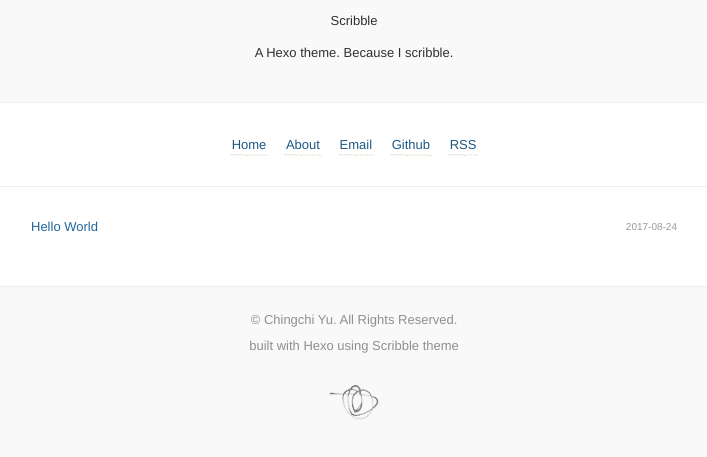
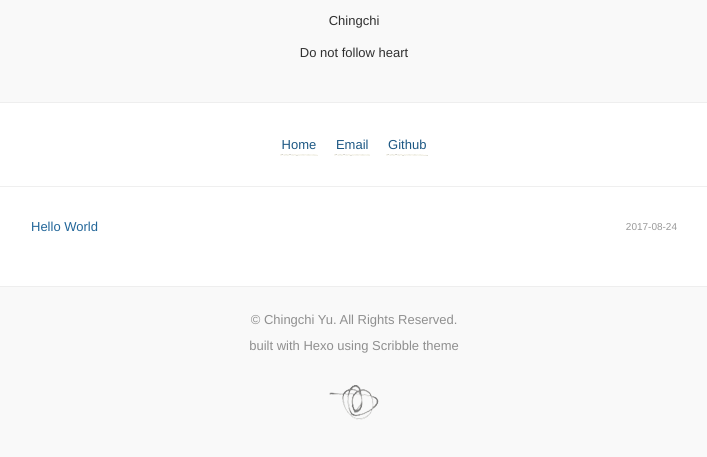
Before and after one commit to yjzer/yjzer.github.io, a plain HTML site: page index.html in a window 1280 px wide. Shown: the part 101-558 px from the top of the page, without its empty margins (286-993 px from the left). Drawn offline with Linux system fonts and the light colour scheme.

Commit message:
“update”

```diff
--- a/index.html
+++ b/index.html
@@ -1,6 +1,6 @@
 <html>
   <head>
-    <title>Scribble</title>
+    <title>Chingchi</title>
     <link href='/images/fav.png' rel='shortcut icon'>
 <link href='/atom.xml' rel='alternate' type='application/rss+xml'>
 <link rel="stylesheet" href="/css/style.css">
@@ -16,8 +16,8 @@
   <body>
     <header>
   <a id='go-back-home' href='/'><img src='/images/scribble.png' alt='Home' width='53' height='59'></a>
-  <p>Scribble</p>
-  <p>A Hexo theme. Because I scribble.</p>
+  <p>Chingchi</p>
+  <p>Do not follow heart</p>
 </header>
 
     <div id='container'>
@@ -25,13 +25,9 @@
 
     <a class='main' href='/'>Home</a>
 
-    <a class='main' href='/about'>About</a>
+    <a class='main' href='mailto:yujingzhi1992@gmail.com'>Email</a>
 
-    <a class='main' href='mailto:saintwinkle@gmail.com'>Email</a>
-
-    <a class='main' href='https://github.com/saintwinkle'>Github</a>
-
-    <a class='main' href='/atom.xml'>RSS</a>
+    <a class='main' href='https://github.com/yjzer'>Github</a>
 
 </div>
 
```
Also changed, not shown: 2017/08/24/hello-world/index.html (+8 -16 lines), archives/2017/08/index.html (+5 -9 lines), archives/2017/index.html (+5 -9 lines), archives/index.html (+5 -9 lines).
